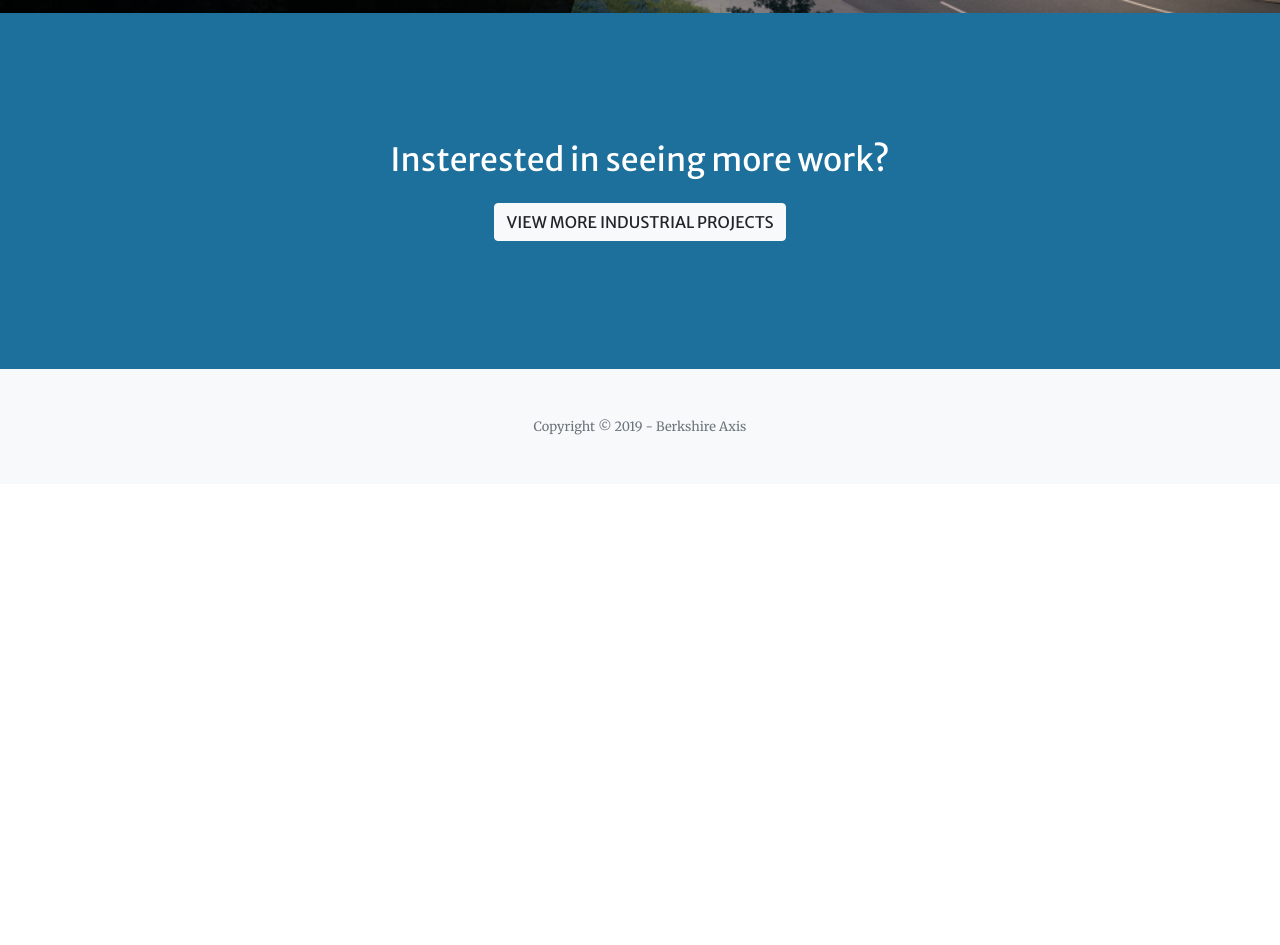
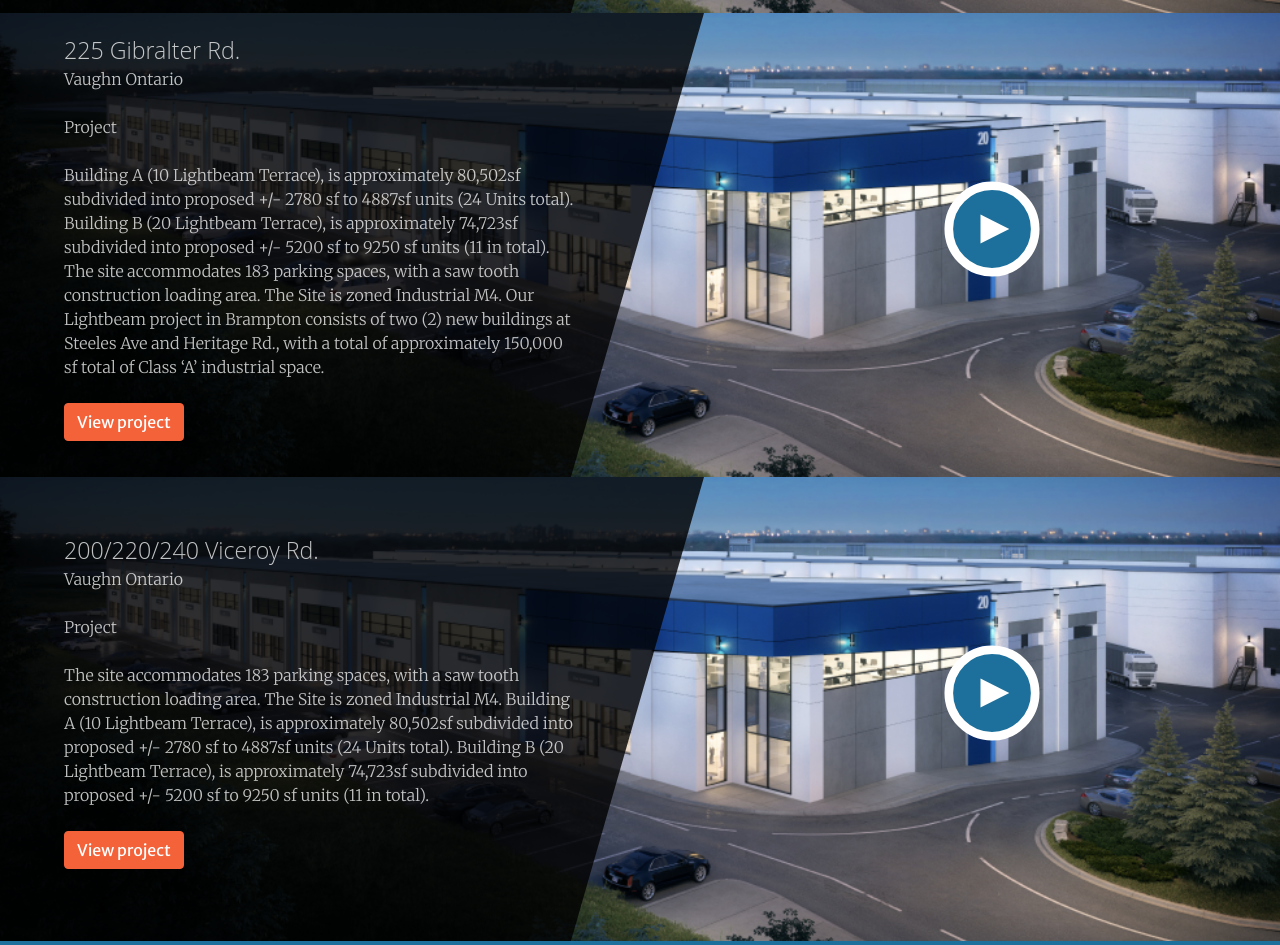
Before and after one commit to ninjadevtrack/berkshire, a website with bundled scripts: page index.html in a window 1280 px wide. Shown: the part 2272-3217 px from the top of the page. Before the commit the page ends 2756 px from the top, so only its background shows below. Built offline with nearby package versions, Linux system fonts and the light colour scheme.

Commit message:
featured project

```diff
--- a/index.html
+++ b/index.html
@@ -182,6 +182,65 @@
     </div>
   </section>
 
+  <section id="featured_project">
+    <div class="featured-bgImg"></div>
+    <div id="featured1">
+      <div class="featured-bg"></div>
+      <div class="container h-100">
+        <div class="row h-100 align-items-center justify-content-center text-center">
+          <div class="col-lg-12 featured_content">
+            <p class="text-white-75 font-weight-light mb-4 onsite-right-title">225 Gibralter Rd.</p>
+            <p class="text-white-75 font-weight-light mb-4 onsite-right-address">Vaughn Ontario</p>
+            <p class="text-white-75 font-weight-light mb-4 onsite-right-bold">Project</p>
+            <p class="text-white-75 font-weight-light mb-4">Building A (10 Lightbeam Terrace), is approximately 80,502sf subdivided into proposed +/- 2780 sf to 4887sf units (24 Units total).
+              Building B (20 Lightbeam Terrace), is approximately 74,723sf subdivided into proposed +/- 5200 sf to 9250 sf units (11 in total).
+              The site accommodates 183 parking spaces, with a saw tooth construction loading area. The Site is zoned Industrial M4.
+              Our Lightbeam project in Brampton consists of two (2) new buildings at Steeles Ave and Heritage Rd., with a total of approximately 150,000 sf total of Class ‘A’ industrial space.
+            </p>
+            <a class="btn btn-primary btn_project js-scroll-trigger" href="#about">View project</a>
+          </div>
+        </div>
+      </div>
+    </div>
+    <div id="featured2">
+      <a class="vimeo-launch" data-vimeo-id="40059374" data-label="Launch Vimeo Lightbox">
+        <svg class="video-overlay-play-button" viewBox="0 0 200 150" alt="Play video">
+          <circle cx="100" cy="75" r="15" fill="#1D709C" stroke-width="3" stroke="#fff"></circle>
+          <polygon points="96, 70 96, 80 106, 75" fill="#fff"></polygon>
+        </svg>
+      </a>
+    </div>
+  </section>
+
+  <section id="featured_project">
+    <div class="featured-bgImg"></div>
+    <div id="featured1">
+      <div class="featured-bg"></div>
+      <div class="container h-100">
+        <div class="row h-100 align-items-center justify-content-center text-center">
+          <div class="col-lg-12 featured_content">
+            <p class="text-white-75 font-weight-light mb-4 onsite-right-title">200/220/240 Viceroy Rd.</p>
+            <p class="text-white-75 font-weight-light mb-4 onsite-right-address">Vaughn Ontario</p>
+            <p class="text-white-75 font-weight-light mb-4 onsite-right-bold">Project</p>
+            <p class="text-white-75 font-weight-light mb-4">The site accommodates 183 parking spaces, with a saw tooth construction loading area. The Site is zoned Industrial M4.
+              Building A (10 Lightbeam Terrace), is approximately 80,502sf subdivided into proposed +/- 2780 sf to 4887sf units (24 Units total).
+              Building B (20 Lightbeam Terrace), is approximately 74,723sf subdivided into proposed +/- 5200 sf to 9250 sf units (11 in total).
+            </p>
+            <a class="btn btn-primary btn_project js-scroll-trigger" href="#about">View project</a>
+          </div>
+        </div>
+      </div>
+    </div>
+    <div id="featured2">
+      <a class="vimeo-launch" data-vimeo-id="40059374" data-label="Launch Vimeo Lightbox">
+        <svg class="video-overlay-play-button" viewBox="0 0 200 150" alt="Play video">
+          <circle cx="100" cy="75" r="15" fill="#1D709C" stroke-width="3" stroke="#fff"></circle>
+          <polygon points="96, 70 96, 80 106, 75" fill="#fff"></polygon>
+        </svg>
+      </a>
+    </div>
+  </section>
+
   <!-- Call to Action Section -->
   <section class="page-section bg-blue text-white">
     <div class="container text-center">
```
